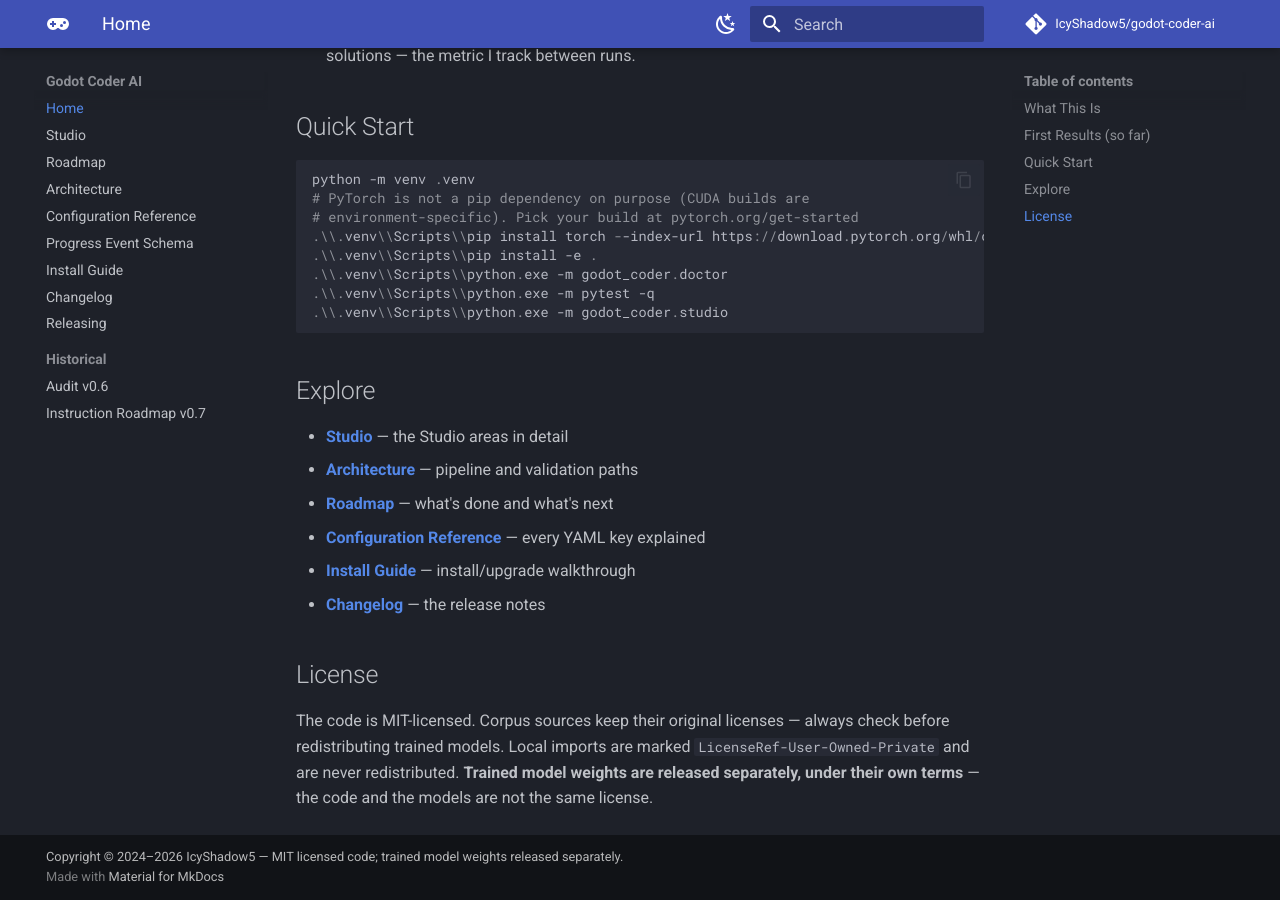
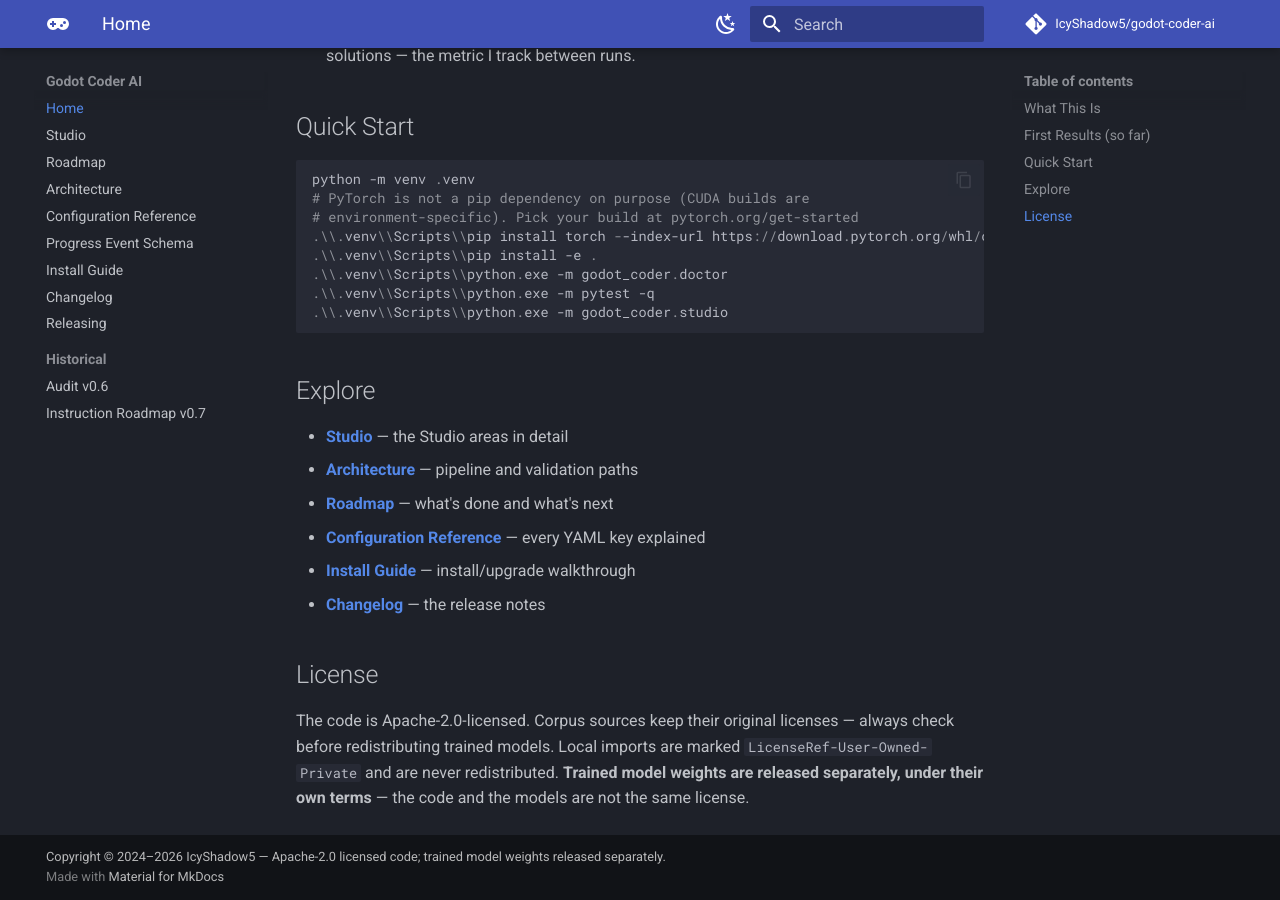
Before and after one commit to IcyShadow5/godot-coder-ai, an MkDocs documentation site: the page built from docs/index.md, in a window 1280 px wide and 900 px high, scrolled down 1098 px. Built offline with MkDocs 1.6.1 and Material for MkDocs 9.7.7, drawn with Linux system fonts in a browser that asks for light colours; comment, search, counter and statistics services are not loaded.

Commit message:
license: code goes Apache-2.0 (MIT out), NOTICE for the separately-released weights

```diff
--- a/docs/index.md
+++ b/docs/index.md
@@ -2,7 +2,7 @@
 
 A local training studio for building a compact Godot/GDScript language model from scratch — train your own GPT-style model that actually understands GDScript. No cloud, no API keys, everything runs on your machine.
 
-[![License: MIT](https://img.shields.io/badge/license-MIT-blue.svg)](https://github.com/IcyShadow5/godot-coder-ai/blob/main/LICENSE)
+[![License: Apache-2.0](https://img.shields.io/badge/license-Apache--2.0-blue.svg)](https://github.com/IcyShadow5/godot-coder-ai/blob/main/LICENSE)
 [![Python](https://img.shields.io/badge/python-3.10%2B-blue.svg)](https://github.com/IcyShadow5/godot-coder-ai/blob/main/pyproject.toml)
 [![Godot](https://img.shields.io/badge/Godot-4.x-purple.svg)](https://godotengine.org)
 [![CI](https://github.com/IcyShadow5/godot-coder-ai/actions/workflows/ci.yml/badge.svg)](https://github.com/IcyShadow5/godot-coder-ai/actions/workflows/ci.yml)
@@ -51,4 +51,4 @@
 
 ## License
 
-The code is MIT-licensed. Corpus sources keep their original licenses — always check before redistributing trained models. Local imports are marked `LicenseRef-User-Owned-Private` and are never redistributed. **Trained model weights are released separately, under their own terms** — the code and the models are not the same license.
+The code is Apache-2.0-licensed. Corpus sources keep their original licenses — always check before redistributing trained models. Local imports are marked `LicenseRef-User-Owned-Private` and are never redistributed. **Trained model weights are released separately, under their own terms** — the code and the models are not the same license.
--- a/mkdocs.yml
+++ b/mkdocs.yml
@@ -60,4 +60,4 @@
 
 extra_css: []
 
-copyright: Copyright &copy; 2024–2026 IcyShadow5 &mdash; MIT licensed code; trained model weights released separately.
+copyright: Copyright &copy; 2024–2026 IcyShadow5 &mdash; Apache-2.0 licensed code; trained model weights released separately.
--- a/pyproject.toml
+++ b/pyproject.toml
@@ -7,12 +7,12 @@
 version = "0.10.23"
 description = "A local training studio for building a compact Godot/GDScript language model from scratch."
 readme = "README.md"
-license = {text = "MIT"}
+license = {text = "Apache-2.0"}
 requires-python = ">=3.10"
 classifiers = [
   "Development Status :: 3 - Alpha",
   "Intended Audience :: Developers",
-  "License :: OSI Approved :: MIT License",
+  "License :: OSI Approved :: Apache Software License",
   "Programming Language :: Python :: 3",
   "Programming Language :: Python :: 3.10",
   "Programming Language :: Python :: 3.11",
```
Also changed, not shown: README.md (+2 -2 lines), 2 other files.
